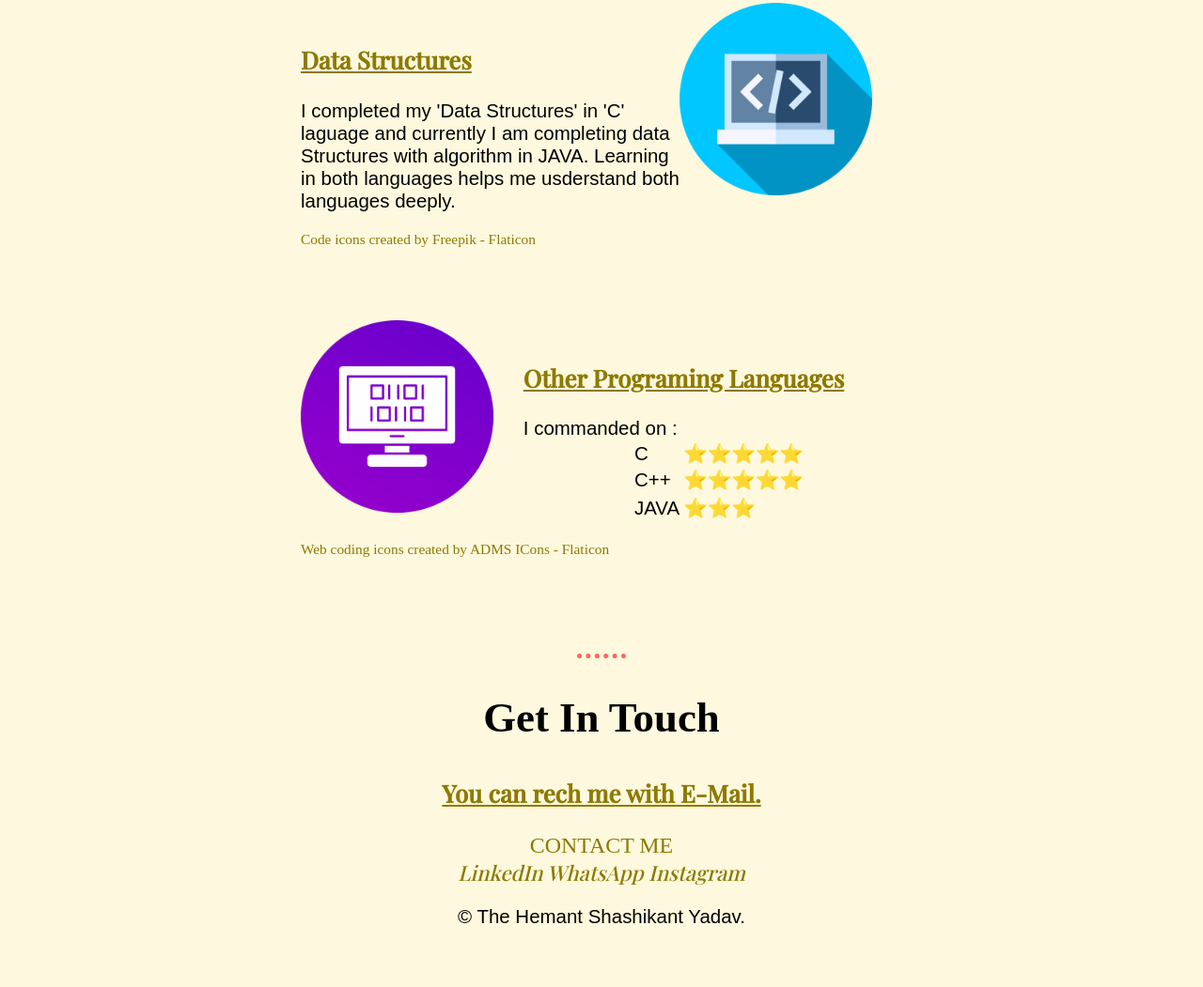
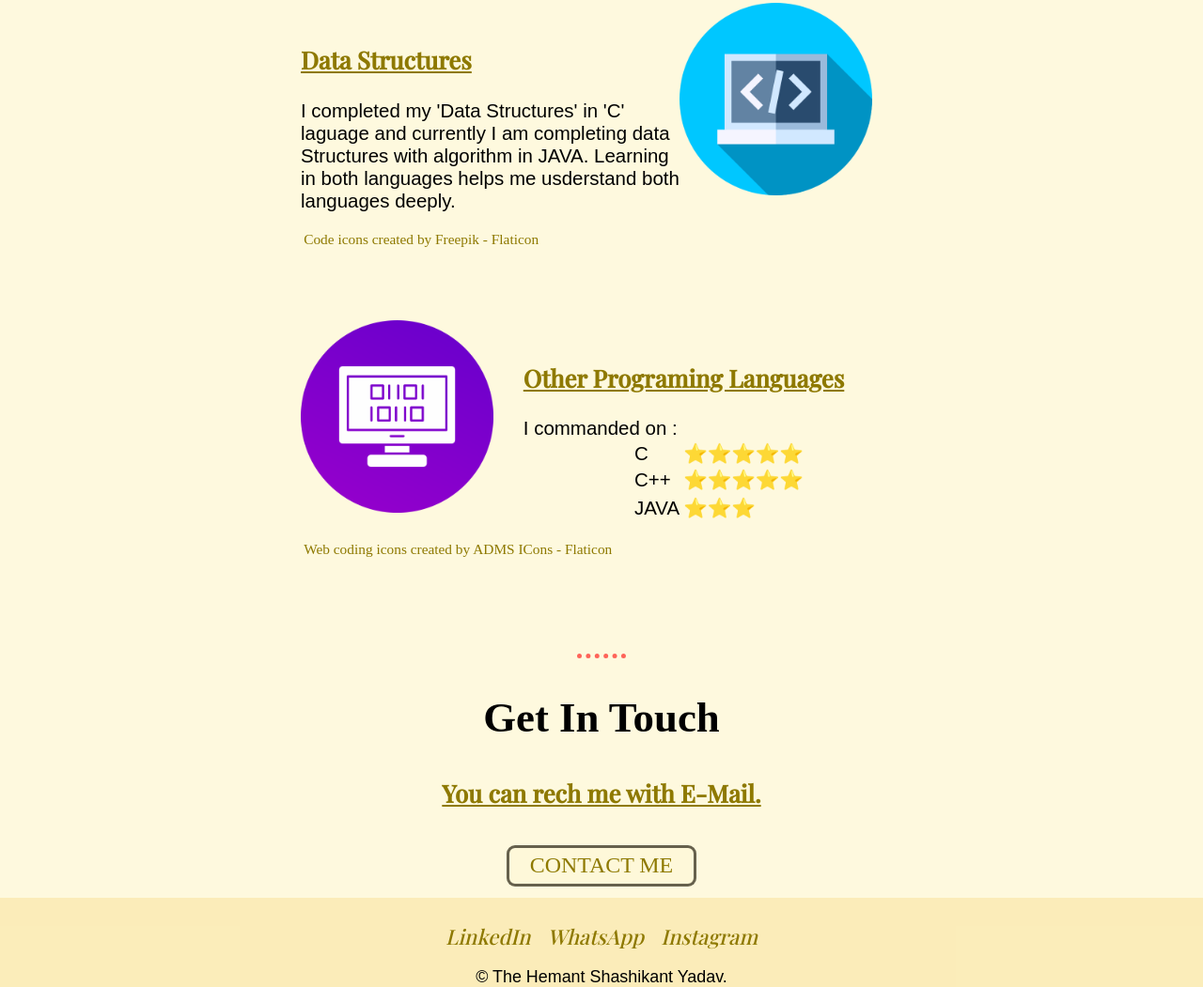
Before and after one commit to HemantSY/Personal-website-test-1, a plain HTML site: page index.html in a window 1280 px wide. Shown: the part 1809-2860 px from the top of the page at 94% size. Before the commit the page ends 2818 px from the top, so only its background shows below. Drawn offline with nearby package versions, Linux system fonts and the light colour scheme; files that its build step writes are made by us from their sources; a web font is replaced by a local one.

Commit message:
Update style.css

```diff
--- a/style.css
+++ b/style.css
@@ -90,6 +90,8 @@ h1,
 
 a {
   text-decoration: none;
+  display: inline-block;
+  margin: 0 0.5%;
 }
 
 h3,
@@ -130,6 +132,8 @@ p,
 .bottom-container {
   font-size: 1.73vw;
   font-family: "Playfair Display", serif;
+  background-color: #fbebb4dc;
+  padding-top: 2%;
 }
 
 .img-ref-link {
@@ -149,3 +153,22 @@ hr {
   padding-top: 2%;
   margin-bottom: 2%;
 }
+
+.copyright{
+  margin-bottom: 0;
+  font-size: 1.4vw;
+}
+.btn {
+  -webkit-border-radius: 9;
+  -moz-border-radius: 9;
+  border-radius: 9px;
+  background: #fef8d9d8;
+  padding: 0.42vw 1.67vw 0.42vw 1.67vw;
+  border: solid #4f4937dc 3px;
+  margin: 1%;
+  display: inline-block;
+}
+
+.btn:hover {
+  border: solid #000000dc 3px;
+}
```
